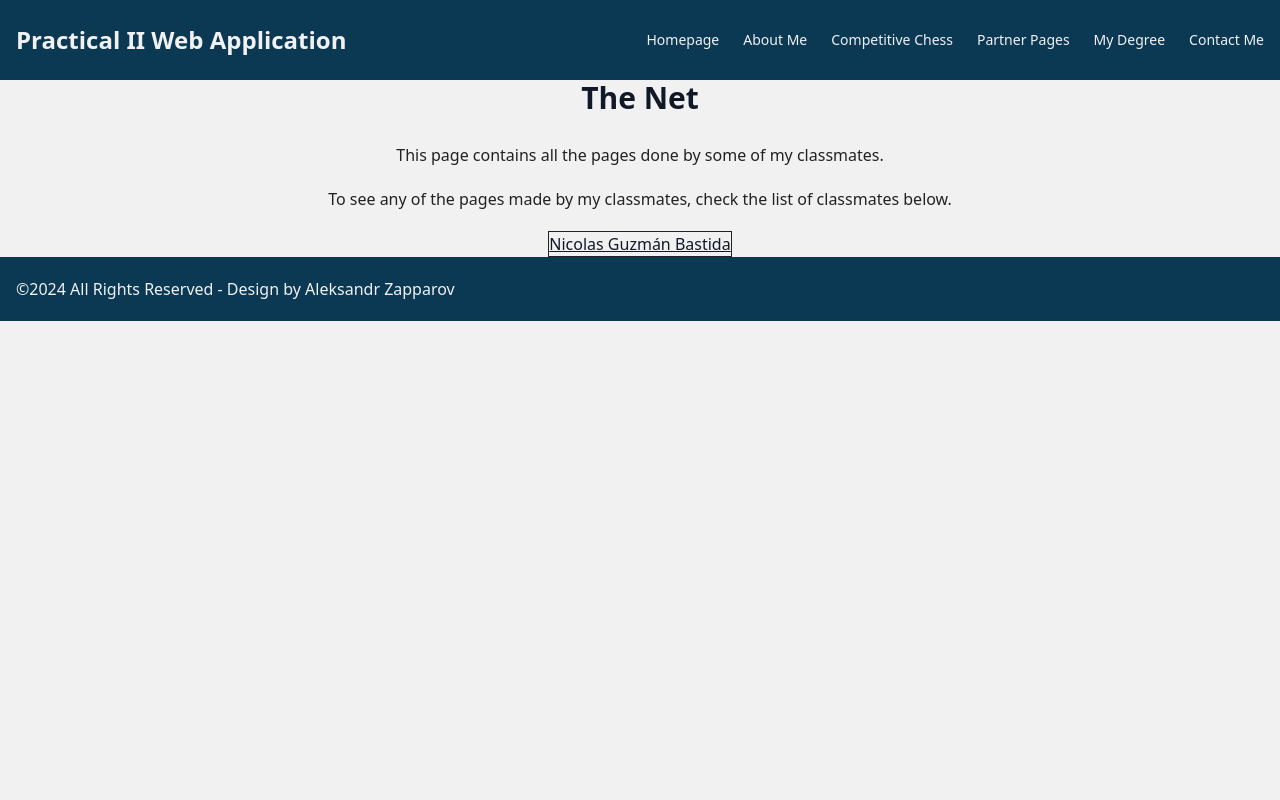
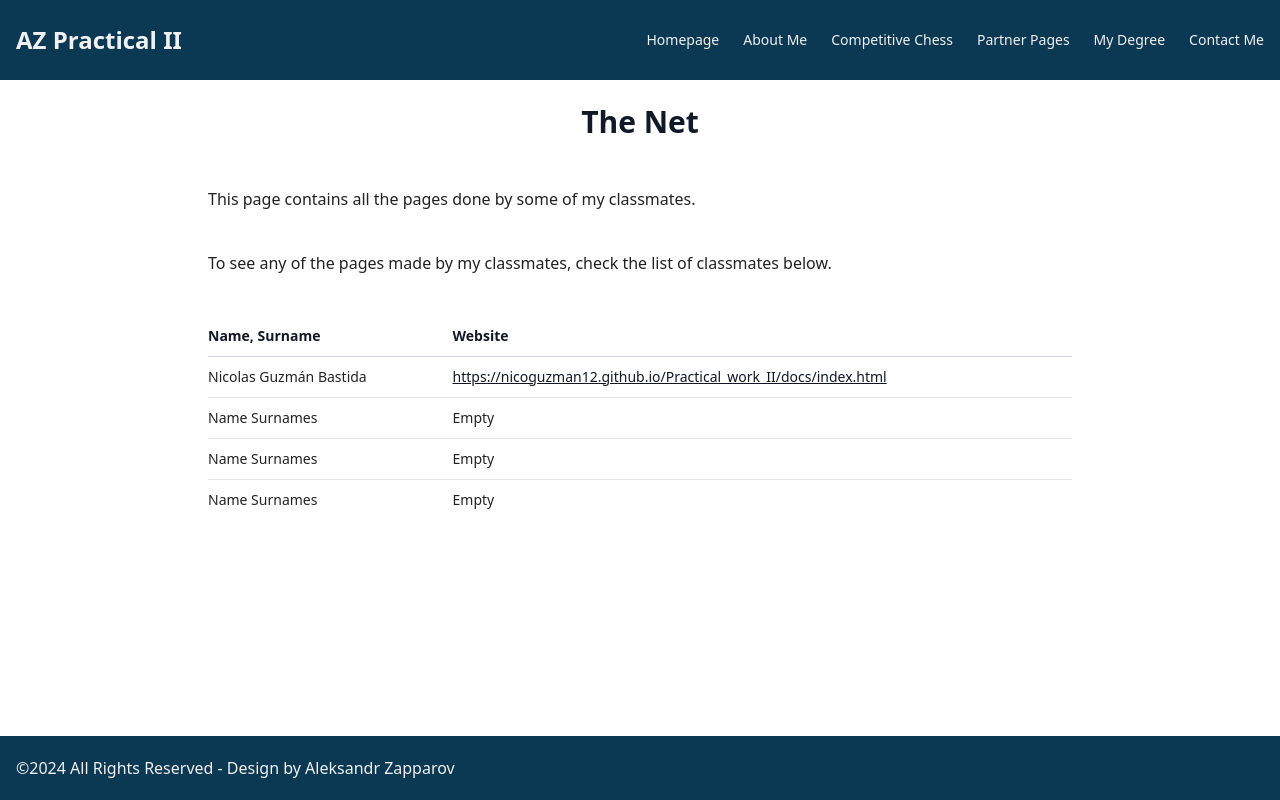
Before and after one commit to rockstonezap/web_application_repository, a website: page public/net.html in a window 1280 px wide. Drawn offline with Linux system fonts and the light colour scheme; some icons are missing.

Commit message:
Update to styles and content for net page

```diff
--- a/public/net.html
+++ b/public/net.html
@@ -17,10 +17,10 @@
         <link rel="stylesheet" type="text/css" href="../css/output.css">
     </head>
 
-    <body class="bg-cursor sm:px-8 max-w-7xl mx-auto">
+    <body class="flex flex-col min-h-screen	bg-cursor max-w-7xl mx-auto drop-shadow-2xl">
         <header class="bg-cyan">
             <nav class="text-cursor mx-auto flex container items-center justify-between py-6">
-                <p class="text-md sm:text-2xl font-bold">Practical II Web Application</p>
+                <p class="text-md sm:text-2xl font-bold">AZ Practical II</p>
 
                 <div class="text-sm sm:text-md flex gap-x-6">
                     <a href="/">Homepage</a>
@@ -33,27 +33,54 @@
             </nav>
         </header>
 
-        <main class="text-terminal my-8">
-            <section class="container flex justify-center bg-moonstone rounded-xl mx-auto px-6 py-8 sm:py-20 lg:px-0">
-                <div class="prose flex flex-col gap-12 items-center">
-                    <div class="text-center">
-                        <h1 class="text-3xl font-bold">The Net</h1>
+        <main class="bg-white grow text-terminal py-6 md:px-6">
+            <section class="prose container">
+                <div class="flex flex-col justify-center">
+                    <h1 class="text-center text-3xl font-bold">The Net</h1>
 
-                        <p>This page contains all the pages done by some of my classmates.</p>
+                    <p>This page contains all the pages done by some of my classmates.</p>
 
-                        <p>To see any of the pages made by my classmates, check the list of classmates below.</p>
-                    </div>
+                    <p>To see any of the pages made by my classmates, check the list of classmates below.</p>
 
-                    <div class="grid grid-cols-1 sm:grid-cols-3 border border-terminal [&_span]:p-5 [&_span]:border [&_span]:border-terminal">
-                        <span><a href="https://nicoguzman12.github.io/Practical_work_II/docs/index.html">Nicolas Guzmán Bastida</a></span>
-                    </div>
+                    <table-saw>
+                        <table>
+                            <thead>
+                                <tr>
+                                    <th>Name, Surname</th>
+                                    <th>Website</th>
+                                </tr>
+                            </thead>
+                            <tbody>
+                                <tr>
+                                    <td>Nicolas Guzmán Bastida</td>
+                                    <td>
+                                        <a href="https://nicoguzman12.github.io/Practical_work_II/docs/index.html">
+                                            https://nicoguzman12.github.io/Practical_work_II/docs/index.html
+                                        </a>
+                                    </td>
+                                </tr>
+                                <tr>
+                                    <td>Name Surnames</td>
+                                    <td>Empty</td>
+                                </tr>
+                                <tr>
+                                    <td>Name Surnames</td>
+                                    <td>Empty</td>
+                                </tr>
+                                <tr>
+                                    <td>Name Surnames</td>
+                                    <td>Empty</td>
+                                </tr>
+                            </tbody>
+                        </table>
+                    </table-saw>
                 </div>
             </section>
         </main>
 
         <footer class="text-cursor bg-cyan">
             <div class="flex container items-center justify-between py-4">
-                <p>&copy;2024 All Rights Reserved - Design by <a href="https://github.com/rockstonezap">Aleksandr Zapparov</a></p>
+                <p>&copy;2024 All Rights Reserved - Design by <a target="_blank" href="https://github.com/rockstonezap">Aleksandr Zapparov</a></p>
 
                 <div class="grid grid-flow-col gap-4">
                     <a class="size-8" target="_blank" href="https://www.linkedin.com/in/aleksandr-zapparov/">
```
